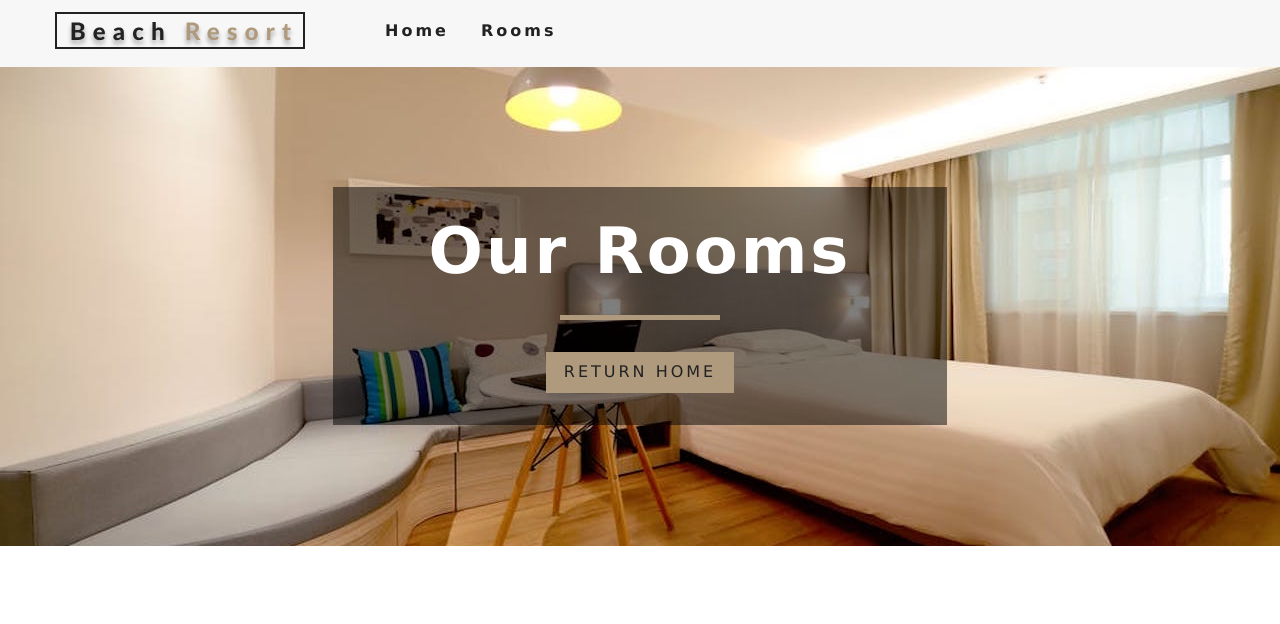
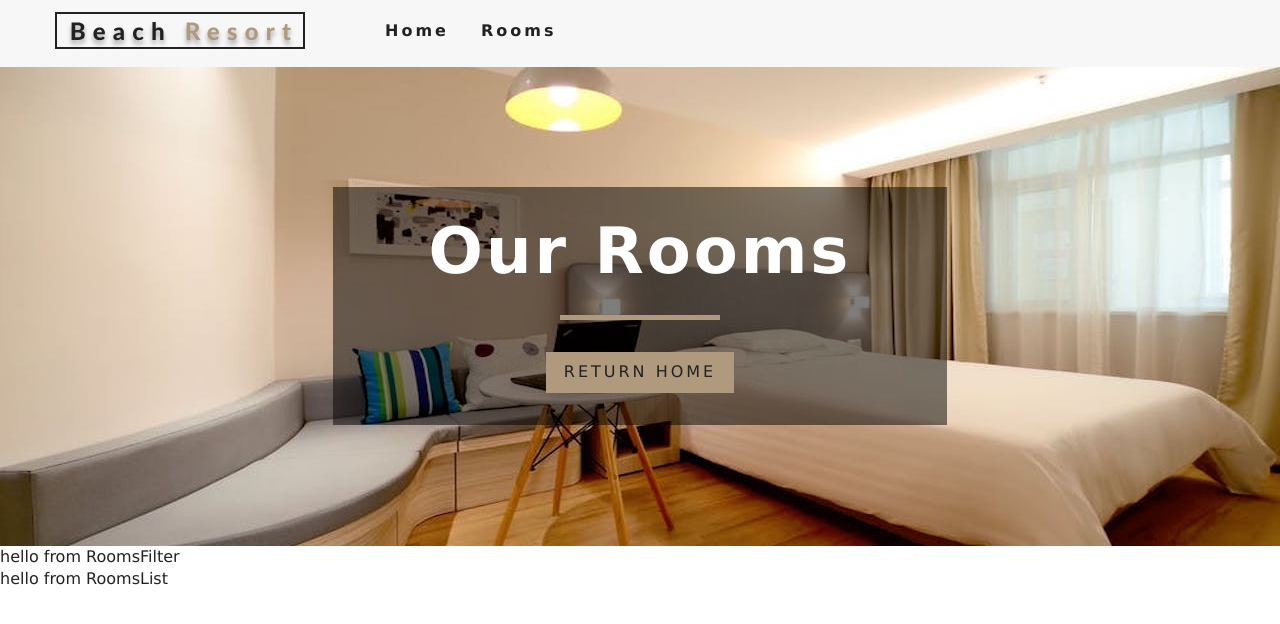
Before and after one commit to gouribhise/beach-resort, a React (Create React App) app: page /rooms in a window 1280 px wide. Shown: the top 624 px of the page. Built offline with nearby package versions, Linux system fonts and the light colour scheme.

Commit message:
added room container

```diff
--- a/src/components/Room.js
+++ b/src/components/Room.js
@@ -5,6 +5,7 @@
 export default function Room({room}){
   const{name,slug,images,price}=room
   return(
+
   <article className="room">
     <div className="img-container">
       <img src={images[0]||defaultImg} alt="single-room"/>
@@ -16,6 +17,7 @@
     </div>
     <p className="room-info">{name}</p>
   </article>
+
   )
 }
 
--- /dev/null
+++ b/src/components/RoomContainer.js
@@ -0,0 +1,20 @@
+import React from 'react';
+import RoomsFilter from './RoomsFilter';
+import RoomsList from './RoomsList'
+import {withRoomConsumer} from '../context';
+import Loading from './Loading'
+function RoomContainer({context}){
+  const{loading,sortedRooms,rooms}=context;
+  if(loading){
+    return <Loading/>
+
+  }
+  return(
+    <div>
+     <RoomsFilter rooms={rooms}/>
+    <RoomsList rooms={sortedRooms}/>
+    </div>
+  )
+}
+
+export default withRoomConsumer(RoomContainer)
--- /dev/null
+++ b/src/components/RoomsFilter.js
@@ -0,0 +1,10 @@
+import React from 'react';
+
+export default function RoomsFilter(){
+  return(
+    <div>
+hello from RoomsFilter
+
+    </div>
+  )
+}
--- /dev/null
+++ b/src/components/RoomsList.js
@@ -0,0 +1,10 @@
+import React from 'react';
+
+export default function RoomsList(){
+  return(
+    <div>
+hello from RoomsList
+
+    </div>
+  )
+}
--- a/src/context.js
+++ b/src/context.js
@@ -48,4 +48,12 @@
 
 
  const RoomConsumer=RoomContext.Consumer;
+
+ export function withRoomConsumer(Component){
+   return function ConsumerWrapper(props){
+     return <RoomConsumer>
+     {value=><Component {...props} context={value}/>}
+     </RoomConsumer>
+   }
+ }
  export{RoomProvider,RoomConsumer,RoomContext}
--- a/src/pages/Rooms.js
+++ b/src/pages/Rooms.js
@@ -2,6 +2,8 @@
 import Hero from '../components/Hero'
 import Banner from '../components/Banner'
 import {Link} from 'react-router-dom'
+import RoomContainer from '../components/RoomContainer'
+
 const Home=()=>{
   return(
     <>
@@ -10,6 +12,7 @@
         <Link to="/" className="btn-primary">return home</Link>
      </Banner>
     </Hero>
+    <RoomContainer/>
     </>
   )
 }
```
